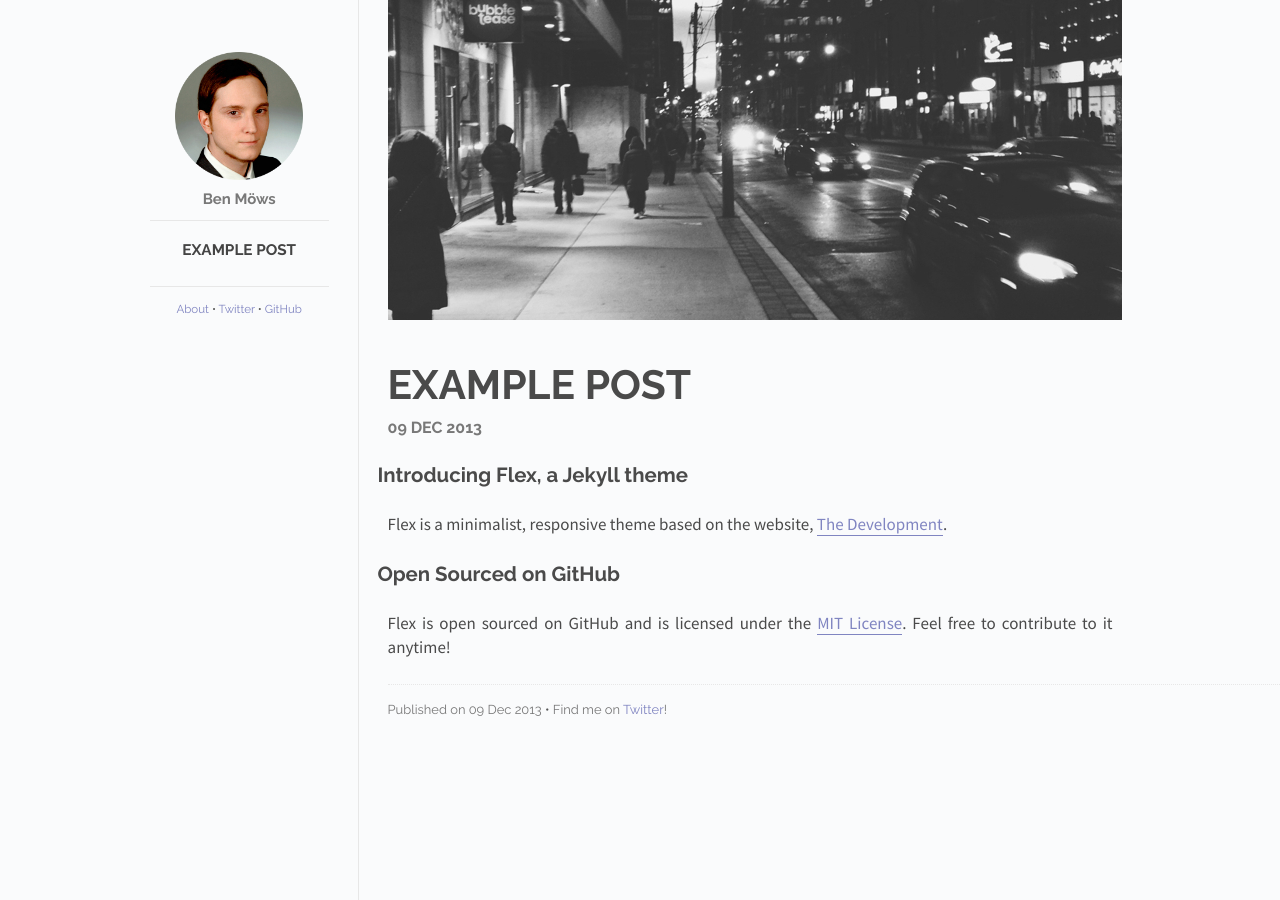
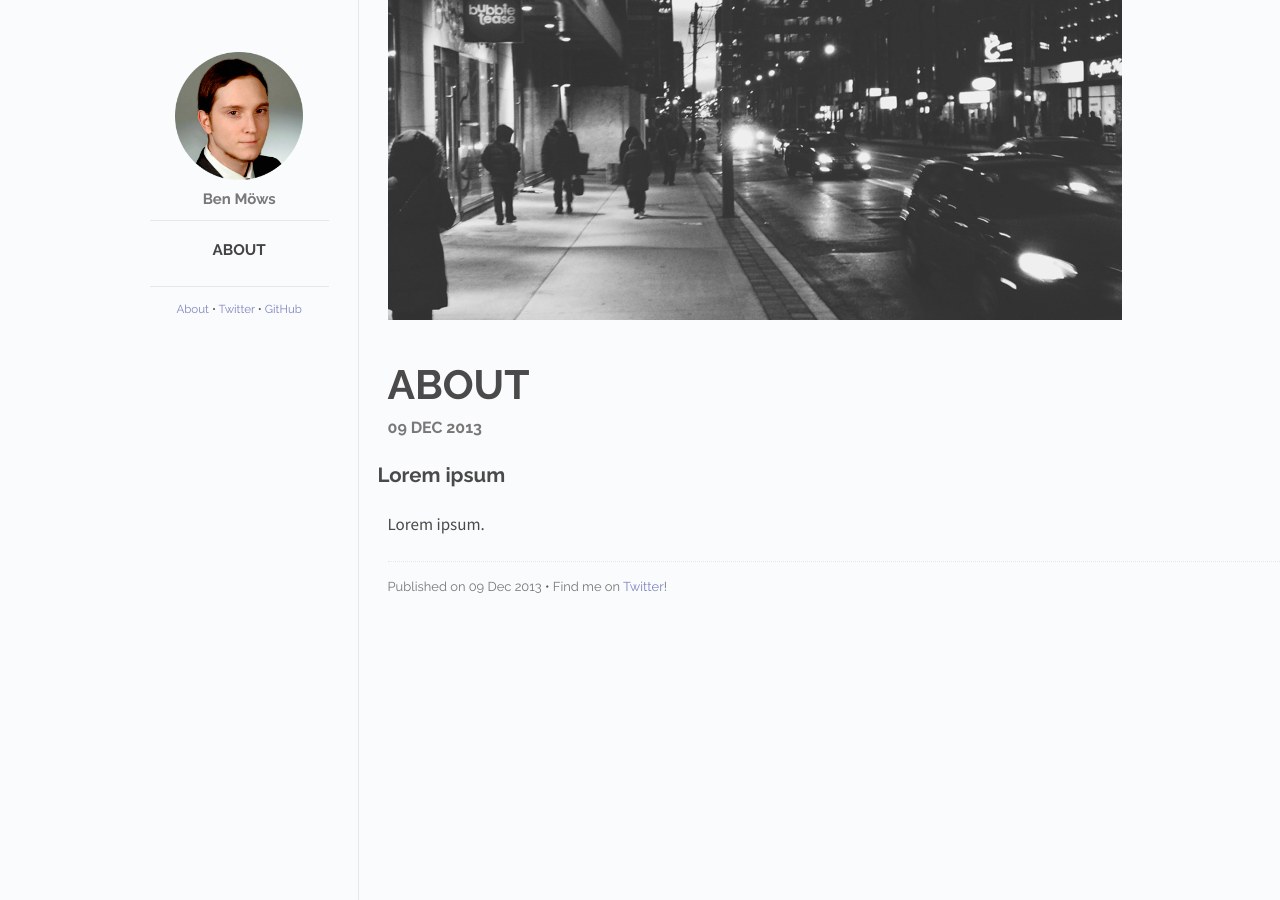
Before and after one commit to moews/moews.github.io, a Jekyll site: the page built from _posts/2013-12-09-example-post.md, in a window 1280 px wide. Built offline with Jekyll 4.4.1, drawn with Linux system fonts in a browser that asks for light colours.

Commit message:
Update 2013-12-09-example-post.md

```diff
--- a/_posts/2013-12-09-example-post.md
+++ b/_posts/2013-12-09-example-post.md
@@ -1,15 +1,11 @@
 ---
 layout: post
-title: Example post
+title: About
 cover: cover.jpg
 date:   2013-12-09 12:00:00
 categories: posts
 ---
 
-## Introducing Flex, a Jekyll theme
+## Lorem ipsum
 
-Flex is a minimalist, responsive theme based on the website, [The Development](http://thedevelopment.co).
-
-## Open Sourced on GitHub
-
-Flex is open sourced on GitHub and is licensed under the [MIT License](http://opensource.org/licenses/MIT). Feel free to contribute to it anytime!
+Lorem ipsum.
```
